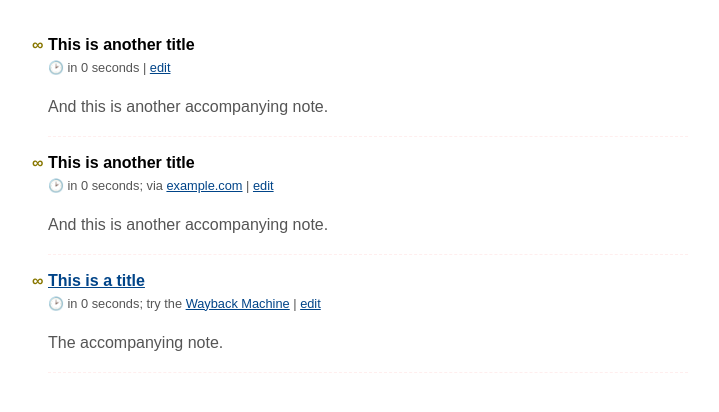
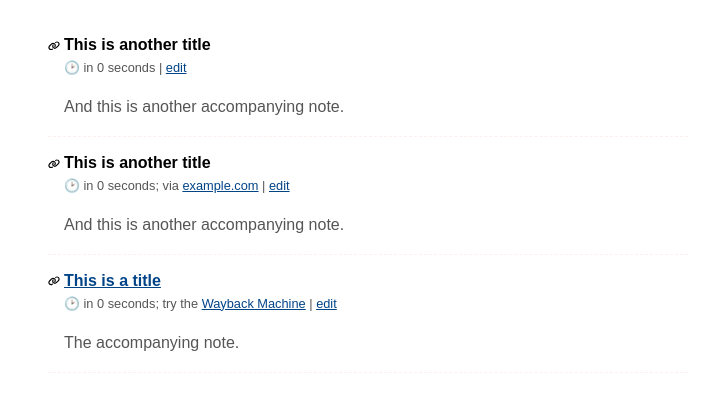
Before and after one commit to kgaughan/komorebi, a Flask app: page / in a window 1280 px wide. Shown: the part 135-547 px from the top of the page, without its empty margins (272-991 px from the left). Run offline with Flask 2, Linux system fonts and the light colour scheme; data comes from the database, SQL or seed files in the repository; data that the repository does not hold is empty; some web fonts are replaced.

Commit message:
Better permalinks

```diff
--- a/komorebi/sri.json
+++ b/komorebi/sri.json
@@ -1,5 +1,5 @@
 {
   "common.js": "sha384-RaHAuWfETJCGmfhA6Bn65/RJX/58hjVHNFY02bhOLNKcZrxkFrRVnp8V6nKe8mFy",
   "luxon.js": "sha384-Z/CjPPwcFtY/yzyek5pMDDeLyIIgPlUht1Ycq6QFB+wgzeBAaPMMDjwS1r1YCED9",
-  "screen.css": "sha384-vmpqUFAW69dqdtS5onIQLWKXUNugF8NbrhtCYs9D49WSl4wrMaASVJ/ekPjMKCgE"
+  "screen.css": "sha384-7rYFlgbMIBBx4hJIex3sXvJzrJlV1titjuvaLb/BcNxRAUoCd3/WVme1Le5ncT6q"
 }
--- a/komorebi/static/screen.css
+++ b/komorebi/static/screen.css
@@ -146,6 +146,7 @@ body > footer {
 }
 article {
   border-bottom: 1px dashed #FEE;
+  padding-left: 1em;
 }
 blockquote:before {
   content: "\275d";
@@ -173,11 +174,9 @@ article > header {
 article > header .permalink {
   position: absolute;
   left: -1em;
-  font-weight: bold;
 }
 .permalink a {
   text-decoration: none;
-  color: #870;
 }
 .oembed {
   margin: 1rem 0;
--- a/komorebi/templates/macros.html
+++ b/komorebi/templates/macros.html
@@ -2,7 +2,7 @@
 <article>
 
 	<header>
-		<div class="permalink"><a title="Permalink" href="{{ url_for('.entry', entry_id=entry.id) }}">&infin;</a></div>
+		<div class="permalink"><a title="Permalink" href="{{ url_for('.entry', entry_id=entry.id) }}"><svg xmlns="http://www.w3.org/2000/svg" viewBox="0 0 640 512" width="12" title="Permalink"><path d="M579.8 267.7c56.5-56.5 56.5-148 0-204.5c-50-50-128.8-56.5-186.3-15.4l-1.6 1.1c-14.4 10.3-17.7 30.3-7.4 44.6s30.3 17.7 44.6 7.4l1.6-1.1c32.1-22.9 76-19.3 103.8 8.6c31.5 31.5 31.5 82.5 0 114L422.3 334.8c-31.5 31.5-82.5 31.5-114 0c-27.9-27.9-31.5-71.8-8.6-103.8l1.1-1.6c10.3-14.4 6.9-34.4-7.4-44.6s-34.4-6.9-44.6 7.4l-1.1 1.6C206.5 251.2 213 330 263 380c56.5 56.5 148 56.5 204.5 0L579.8 267.7zM60.2 244.3c-56.5 56.5-56.5 148 0 204.5c50 50 128.8 56.5 186.3 15.4l1.6-1.1c14.4-10.3 17.7-30.3 7.4-44.6s-30.3-17.7-44.6-7.4l-1.6 1.1c-32.1 22.9-76 19.3-103.8-8.6C74 372 74 321 105.5 289.5L217.7 177.2c31.5-31.5 82.5-31.5 114 0c27.9 27.9 31.5 71.8 8.6 103.9l-1.1 1.6c-10.3 14.4-6.9 34.4 7.4 44.6s34.4 6.9 44.6-7.4l1.1-1.6C433.5 260.8 427 182 377 132c-56.5-56.5-148-56.5-204.5 0L60.2 244.3z"/></svg></a></div>
 
 		{% if entry.link %}
 		<h2><a href="{{ entry.link }}">{{ entry.title }}</a></h2>
```
